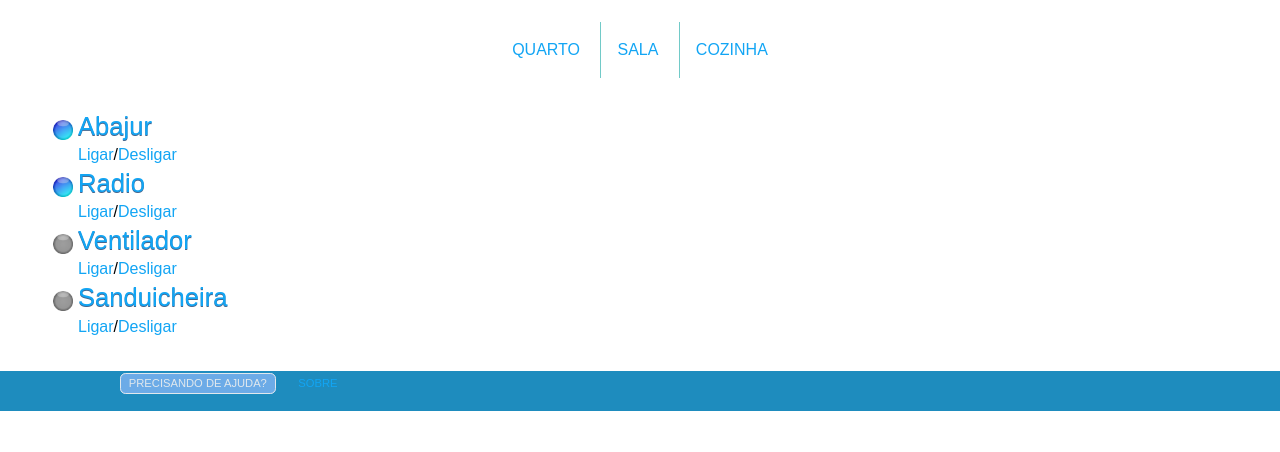
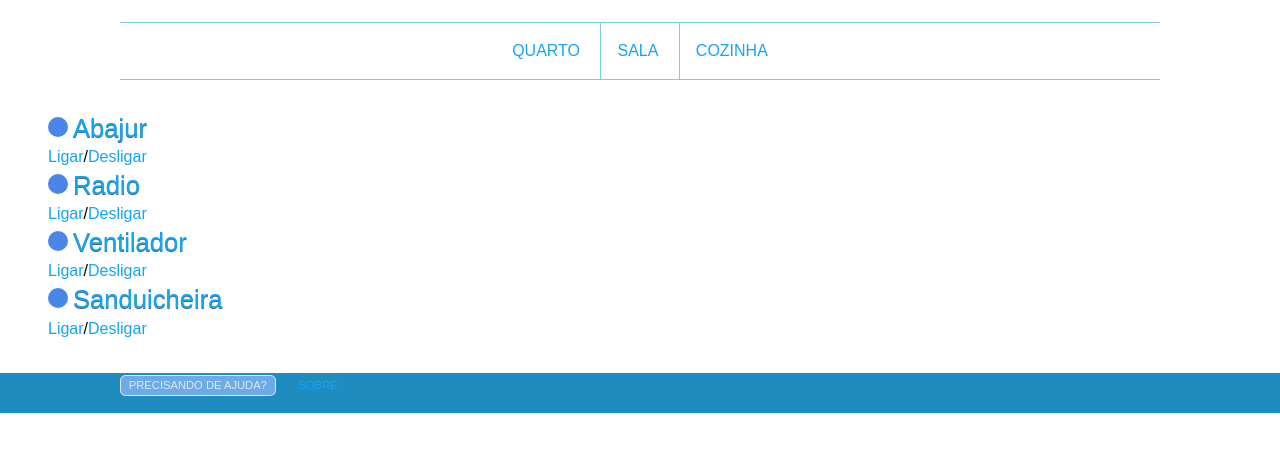
Before and after one commit to barbaraknupp/ms-pf-st, a plain HTML site: page projetof-htm/index.htm in a window 1280 px wide. Shown: the part 186-638 px from the top of the page. Drawn offline with Linux system fonts and the light colour scheme.

Commit message:
sem imagem de status, só css
- index alterado "http"
- abas em negrito quando selecionadas
- nao tem mais imagens de status, alteração feita no css (economizou
13KB)

```diff
--- a/projetof-htm/index.htm
+++ b/projetof-htm/index.htm
@@ -6,7 +6,7 @@
 <body>
 <header role="banner">
     	<div>
-         <h1 class="logo"><a href="192.168.0.108"><img src="logo.png">
+         <h1 class="logo"><a href="http://192.168.0.108"><img src="logo.png">
 			 <p>MINHA CASA</p></a></h1>
               <nav id="nav" class="nav reveal">
 			        <ul role="navigation">
@@ -20,16 +20,16 @@
 
 <div id="principal">
 
-<img class="status-img" src="statuson.png"><h1>Abajur</H1>
+<div class="status-img"></div><h1>Abajur</H1>
 <a href="?rele1on">Ligar</a>/<a href="?rele1off">Desligar</a>
 <br>
-<img class="status-img" src="statuson.png"> <H1>Radio</H1>
+<div class="status-img"></div><H1>Radio</H1>
 <a href="?rele2on">Ligar</a>/<a href="?rele2off">Desligar</a>
 <br>
-<img class="status-img" src="statusoff.png"><H1>Ventilador</H1>
+<div class="status-img"></div><H1>Ventilador</H1>
 <a href="?rele3on">Ligar</a>/<a href="?rele3off">Desligar</a>
 <br>
-<img class="status-img" src="statusoff.png"><H1>Sanduicheira</H1>
+<div class="status-img"></div><H1>Sanduicheira</H1>
 <a href="?rele4on">Ligar</a>/<a href="?rele4off">Desligar</a>
 
 </div><!--end .principal-->
--- a/projetof-htm/style.css
+++ b/projetof-htm/style.css
@@ -1,13 +1,14 @@
 /************Resetando**************/
-html, body, div, object, iframe, h1, h2, h3, h4, h5, h6, p, blockquote, ol, ul, li, form, fieldset, legend, label, table, header, footer, nav, section {
+html, body, div, object, h1, h2, h3, h4, h5, h6, p,ol, ul, li,header, footer, nav{
 	margin: 0;
 	padding: 0;
 	border: 0;
 }
+
 ol, ul {
 	list-style: none;
 }
-header, footer, nav, section, article, hgroup, figure {
+header, footer, nav{
 	display: block;
 }
 legend {
@@ -75,10 +76,13 @@ p {
 /************Estrutura*************/
 .status-img{
 	float:left;
-	width:20px;
-	height:20px;
+	width:10px;
+	height:10px;
+	padding:5px;
 	margin-top:5px;
-	padding:5px;
+	margin-right:5px;
+	background:#4986e7;
+	border-radius:50%;
 }
 .logo a, .logo img {
 	float:center;
@@ -106,8 +110,8 @@ header[role="banner"] > div {
 }
 
 header[role="banner"] .nav {
-	border-top: 1px solid 72cac8;
-	border-bottom:1px solid 72cac8;
+	border-top: 1px solid #7acfe1;
+	border-bottom:1px solid #7acfe1;
 	clear: left;
 }
 
@@ -120,7 +124,7 @@ header[role="banner"] .nav {
 .nav li a {
 	display: block;
 	padding: 1em;
-	border-left: 1px solid #72cac8;
+	border-left: 1px solid #7acfe1;
 }
 
 .nav li:first-child a {
```
Also changed, not shown: projetof-htm/cozinha.htm (+2 -2 lines), projetof-htm/quarto.htm (+2 -2 lines), projetof-htm/sala.htm (+2 -2 lines).
